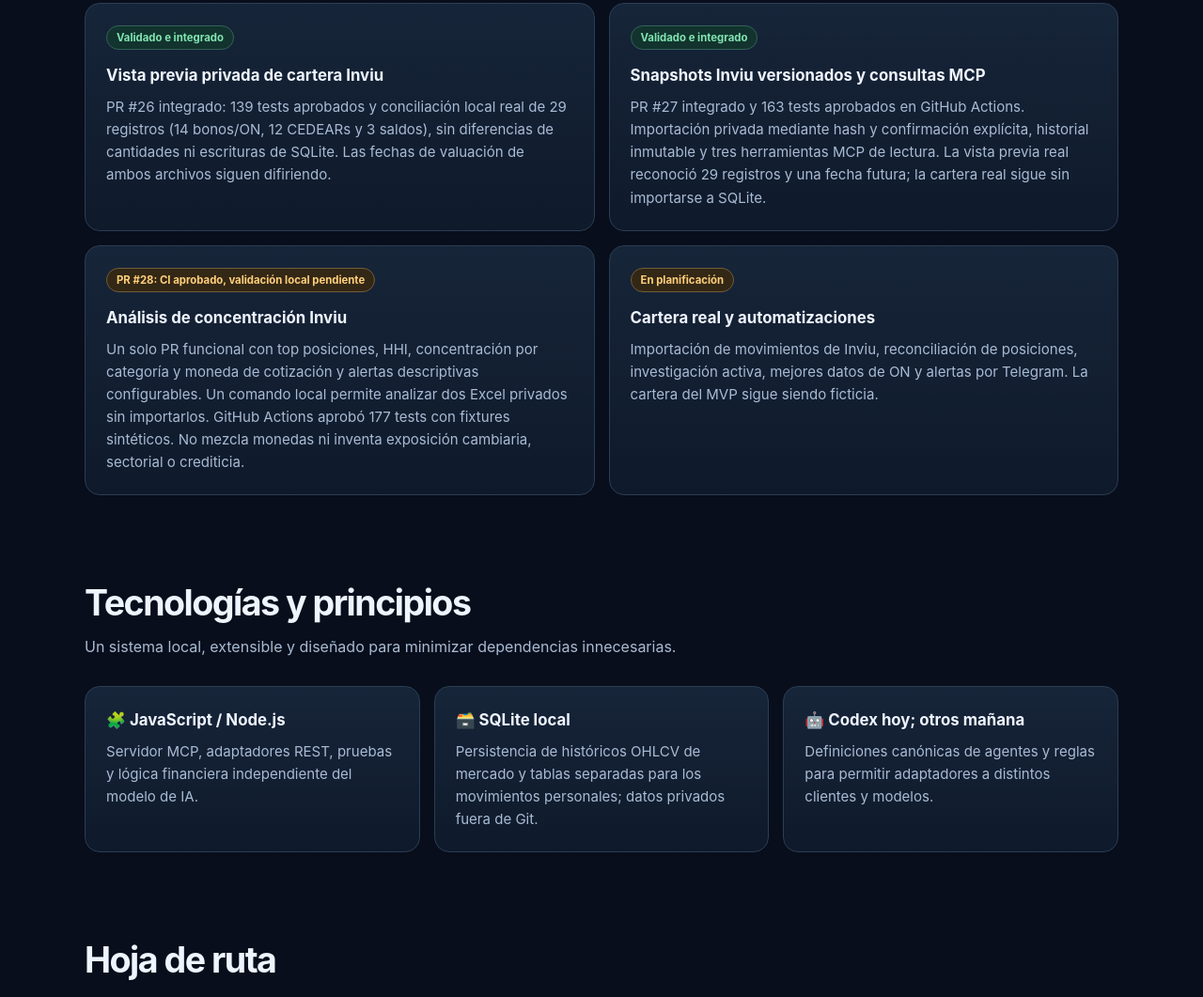
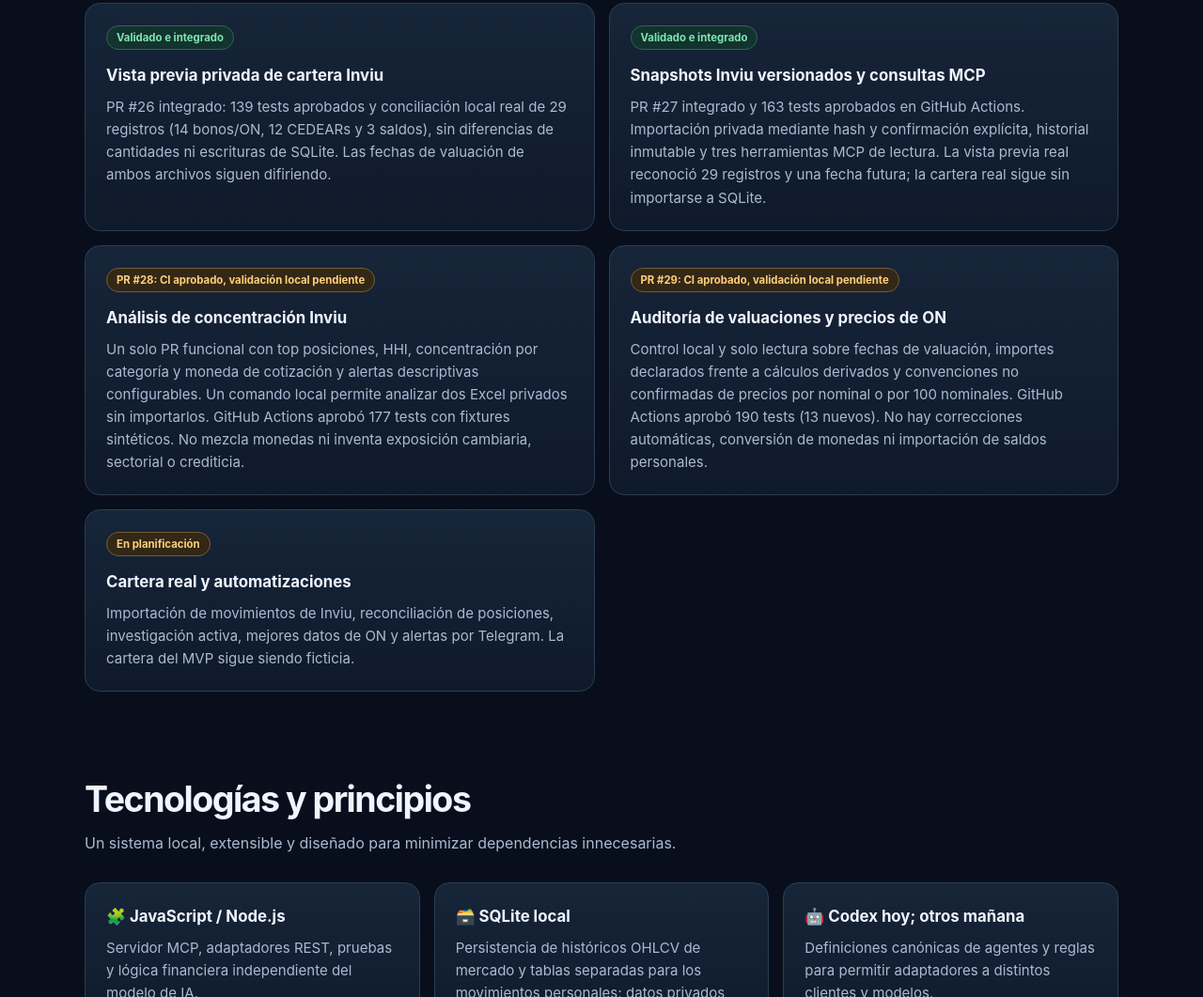
Before and after one commit to maxicoronel3009/investor-project-docs, a plain HTML site: page index.html in a window 1280 px wide. Shown: the part 4776-5837 px from the top of the page at 94% size. Drawn offline with Linux system fonts and the light colour scheme.

Commit message:
docs(site): track conservative PR29 valuation audit with 190 CI tests and unresolved Inviu semantics

```diff
--- a/index.html
+++ b/index.html
@@ -110,6 +110,7 @@
         <article class="card"><span class="pill">Validado e integrado</span><h3>Vista previa privada de cartera Inviu</h3><p>PR #26 integrado: 139 tests aprobados y conciliación local real de 29 registros (14 bonos/ON, 12 CEDEARs y 3 saldos), sin diferencias de cantidades ni escrituras de SQLite. Las fechas de valuación de ambos archivos siguen difiriendo.</p></article>
         <article class="card"><span class="pill">Validado e integrado</span><h3>Snapshots Inviu versionados y consultas MCP</h3><p>PR #27 integrado y 163 tests aprobados en GitHub Actions. Importación privada mediante hash y confirmación explícita, historial inmutable y tres herramientas MCP de lectura. La vista previa real reconoció 29 registros y una fecha futura; la cartera real sigue sin importarse a SQLite.</p></article>
         <article class="card"><span class="pill pending">PR #28: CI aprobado, validación local pendiente</span><h3>Análisis de concentración Inviu</h3><p>Un solo PR funcional con top posiciones, HHI, concentración por categoría y moneda de cotización y alertas descriptivas configurables. Un comando local permite analizar dos Excel privados sin importarlos. GitHub Actions aprobó 177 tests con fixtures sintéticos. No mezcla monedas ni inventa exposición cambiaria, sectorial o crediticia.</p></article>
+        <article class="card"><span class="pill pending">PR #29: CI aprobado, validación local pendiente</span><h3>Auditoría de valuaciones y precios de ON</h3><p>Control local y solo lectura sobre fechas de valuación, importes declarados frente a cálculos derivados y convenciones no confirmadas de precios por nominal o por 100 nominales. GitHub Actions aprobó 190 tests (13 nuevos). No hay correcciones automáticas, conversión de monedas ni importación de saldos personales.</p></article>
         <article class="card"><span class="pill pending">En planificación</span><h3>Cartera real y automatizaciones</h3><p>Importación de movimientos de Inviu, reconciliación de posiciones, investigación activa, mejores datos de ON y alertas por Telegram. La cartera del MVP sigue siendo ficticia.</p></article>
       </div>
     </div></section>
```
